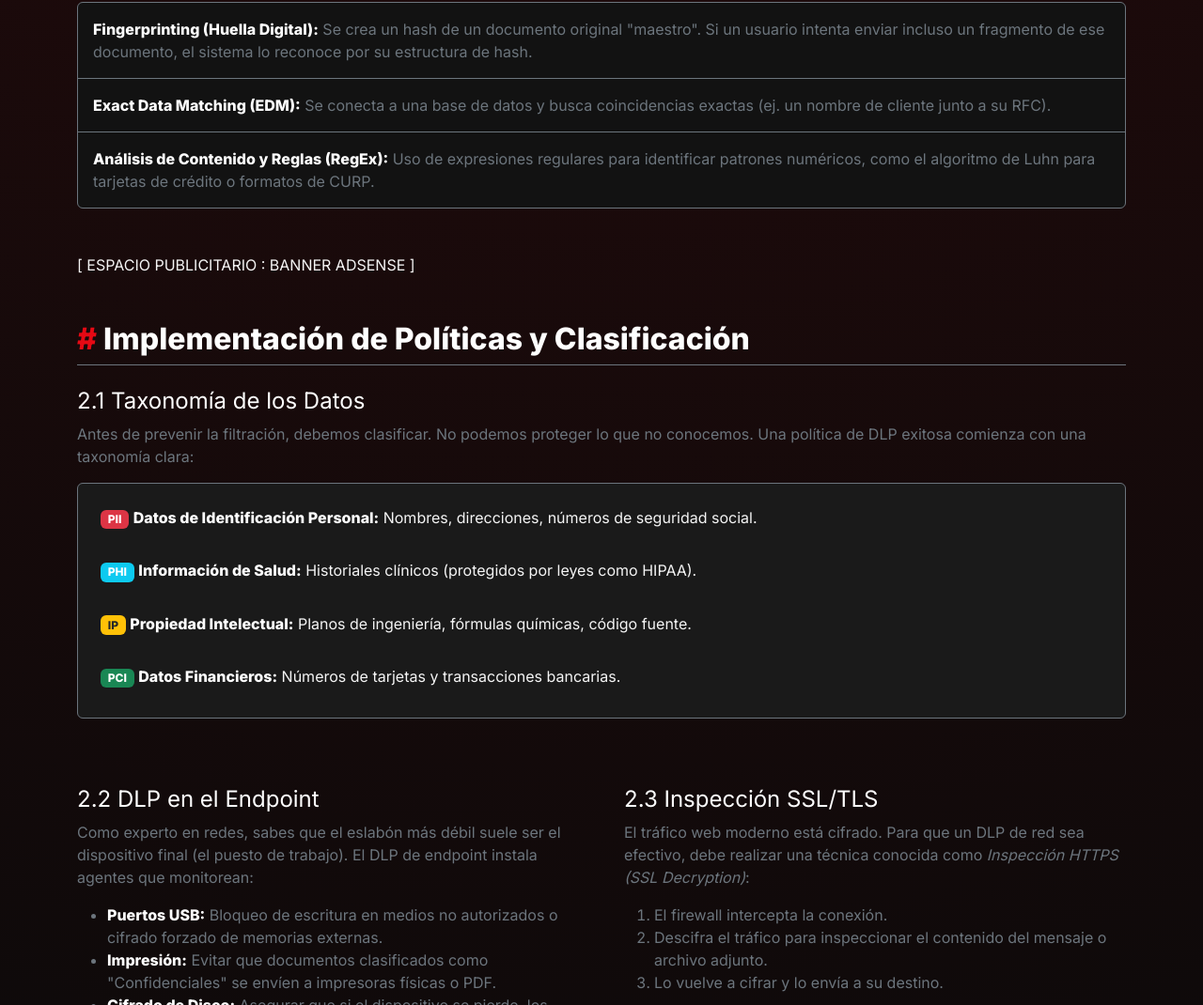
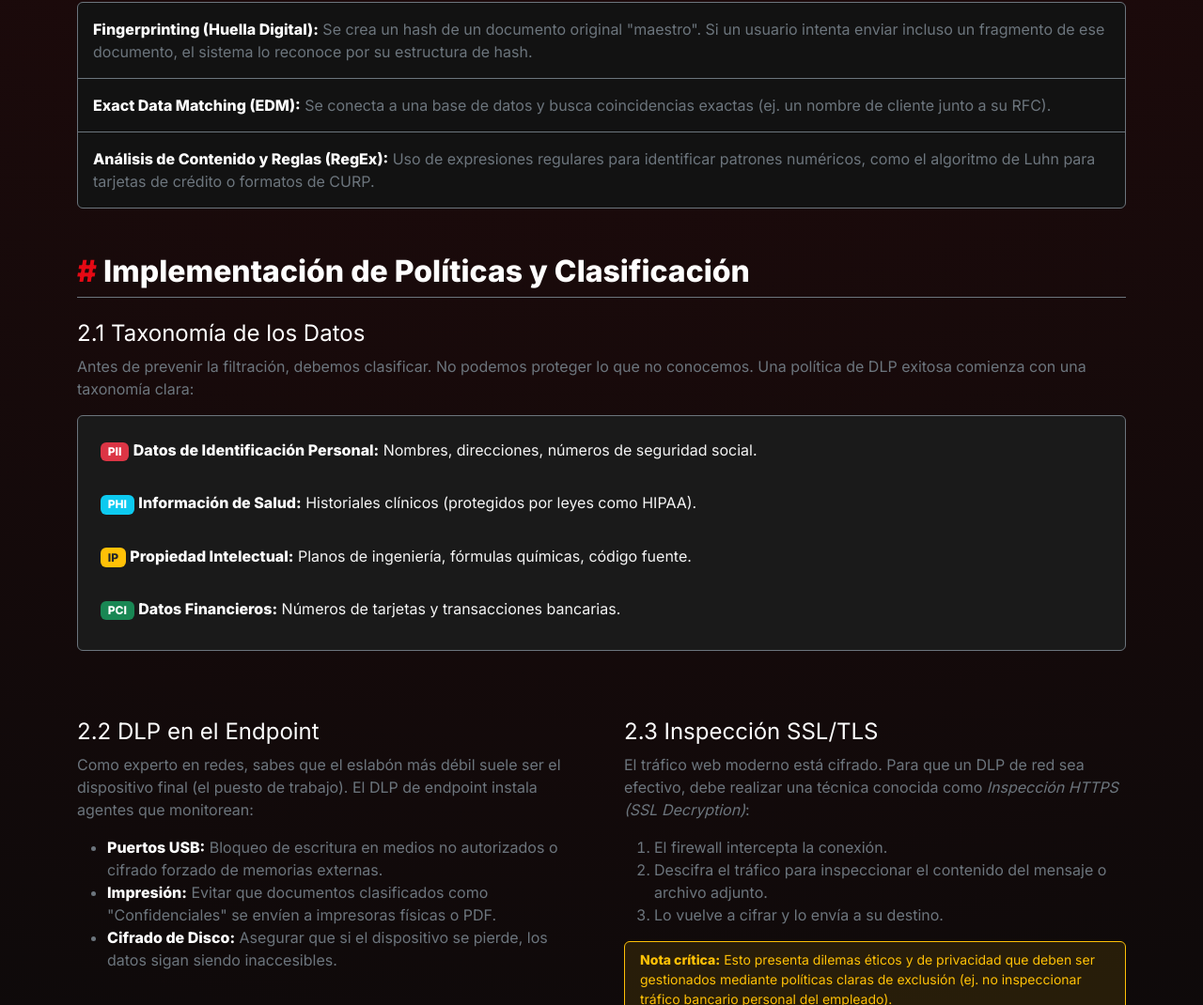
Before and after one commit to r4yhann/data-security-tutor, a plain HTML site: page modulo3.html in a window 1280 px wide. Shown: the part 1102-2172 px from the top of the page at 94% size. Drawn offline with nearby package versions, Linux system fonts and the light colour scheme.

Commit message:
Update modulo3.html

```diff
--- a/modulo3.html
+++ b/modulo3.html
@@ -1,6 +1,7 @@
 <!DOCTYPE html>
 <html lang="es">
 <head>
+    <link rel="icon" type="image/x-icon" href="favicon.ico">
     <meta charset="UTF-8">
     <meta name="viewport" content="width=device-width, initial-scale=1.0">
     <meta name="google-adsense-account" content="ca-pub-4661208062394859">
@@ -79,10 +80,6 @@
                 </li>
             </ul>
         </section>
-
-        <div class="ad-container mb-5 reveal">
-            [ ESPACIO PUBLICITARIO : BANNER ADSENSE ]
-        </div>
 
         <section class="mb-5 reveal">
             <h2 class="fw-bold text-white mb-4 border-bottom border-secondary pb-2"><span class="brand-accent">#</span> Implementación de Políticas y Clasificación</h2>
```
